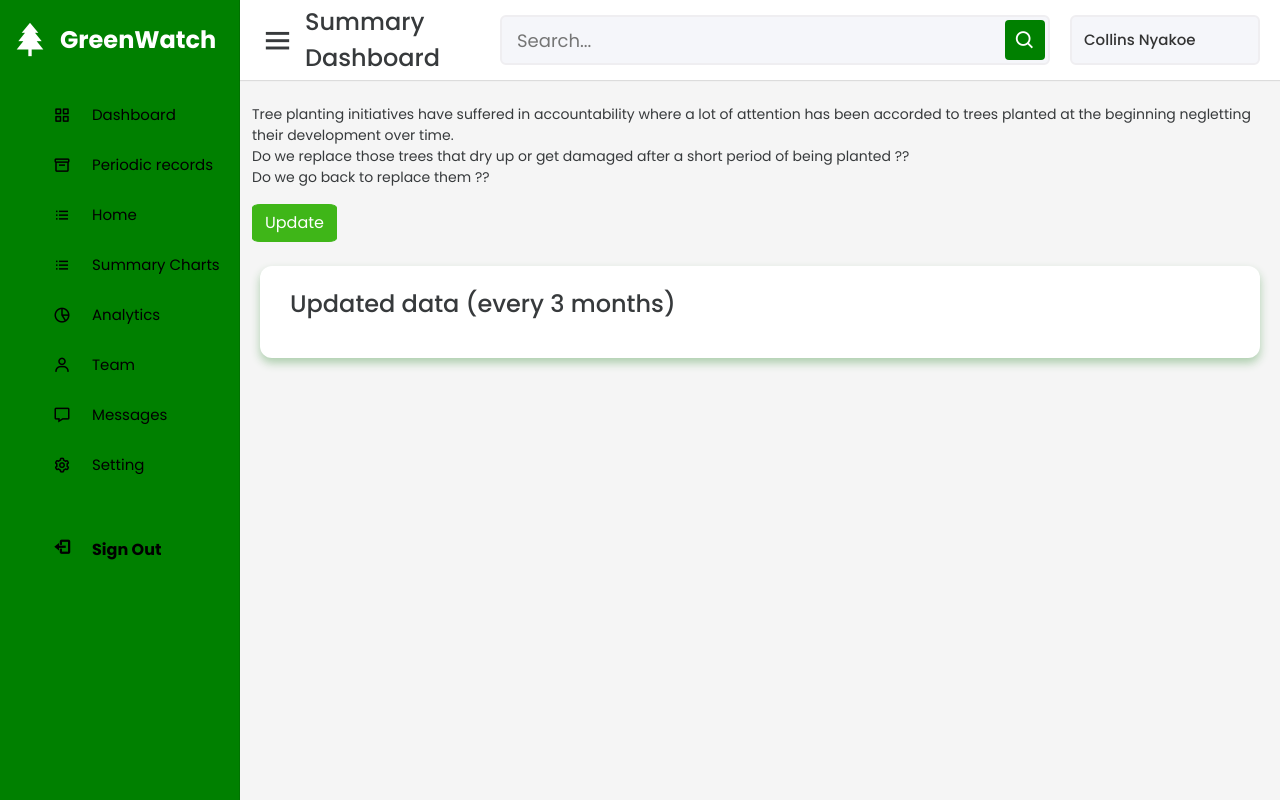
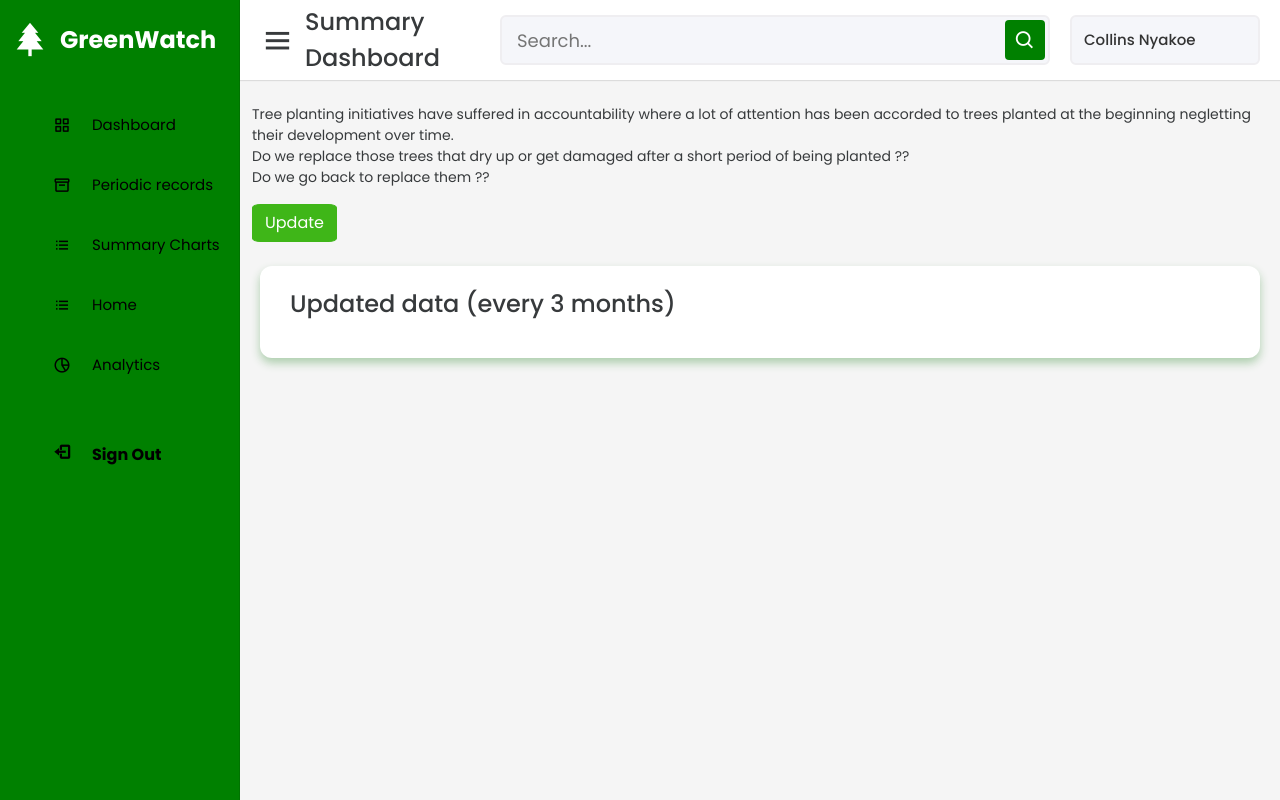
Before and after one commit to Collins07/GreenWatch, a Django app: page /forests/ in a window 1280 px wide. Run offline with Django 4.2, Linux system fonts and the light colour scheme; data that the repository does not hold is empty; some libraries are stand-ins or nearby versions.

Commit message:
summary dashboard links

```diff
--- a/reforestation/reforestation/static/css/base-forest.css
+++ b/reforestation/reforestation/static/css/base-forest.css
@@ -61,12 +61,12 @@ html{
   text-decoration: none;
 }
 .sidebar .nav-links{
-  margin-top: 10px;
+  margin-top: 15px;
 }
 .sidebar .nav-links li{
   position: relative;
   list-style: none;
-  height: 50px;
+  height: 60px;
 }
 .sidebar .nav-links li a{
   height: 100%;
--- a/reforestation/templates/base.html
+++ b/reforestation/templates/base.html
@@ -50,18 +50,19 @@
                 <span class="links_name">Periodic records</span>
               </a>
             </li>
+
             <li>
-              <a href="{% url 'home' %}">
+              <a href="{% url 'stats' %}">
                 <i class='bx bx-list-ul' ></i>
-                <span class="links_name">Home</span>
+                <span class="links_name">Summary Charts</span>
 
               </a>
             </li>
 
             <li>
-              <a href="{% url 'stats' %}">
+              <a href="{% url 'home' %}">
                 <i class='bx bx-list-ul' ></i>
-                <span class="links_name">Summary Charts</span>
+                <span class="links_name">Home</span>
 
               </a>
             </li>
@@ -73,25 +74,7 @@
               </a>
             </li>
 
-            <li>
-              <a href="#">
-                <i class='bx bx-user' ></i>
-                <span class="links_name">Team</span>
-              </a>
-            </li>
-            <li>
-              <a href="#">
-                <i class='bx bx-message' ></i>
-                <span class="links_name">Messages</span>
-              </a>
-            </li>
 
-            <li>
-              <a href="#">
-                <i class='bx bx-cog' ></i>
-                <span class="links_name">Setting</span>
-              </a>
-            </li>
             <li class="mt-5 d-flex">
                 <i class='bx bx-log-out fw-bold'></i>
                 <form action="{% url 'logout' %}" method="post">
```
